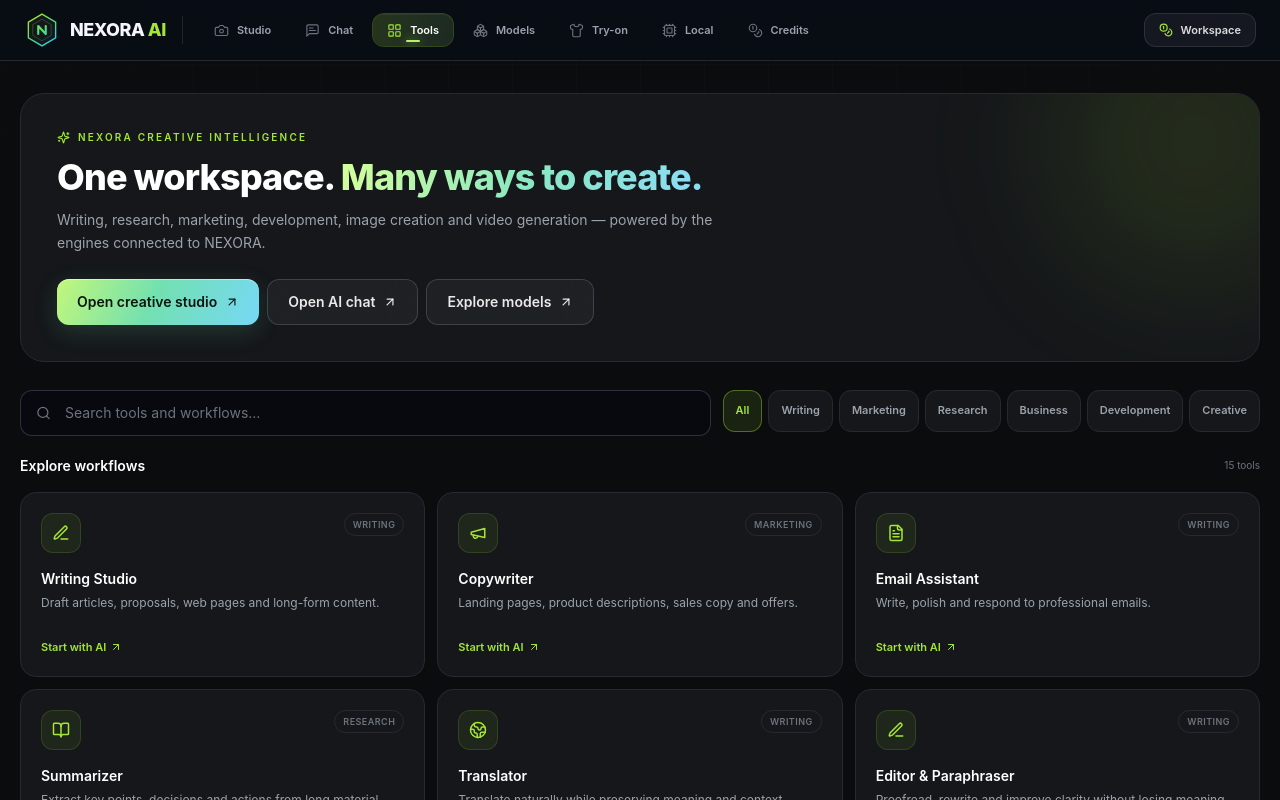
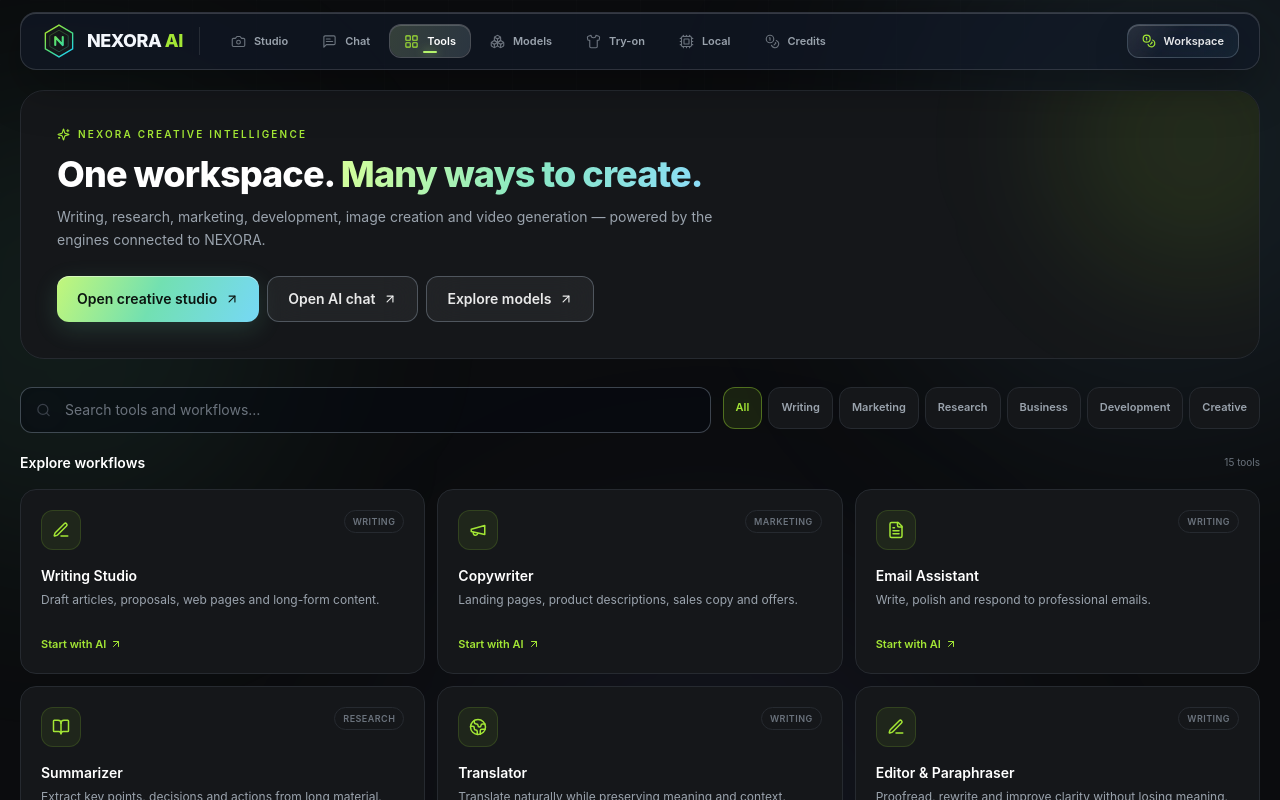
Before and after one commit to leephil1907-lab/NEXORA, a Next.js app: page /tools in a window 1280 px wide. Shown: the top 800 px of the page. Built offline with nearby package versions, Linux system fonts and the light colour scheme; no server answers.

Commit message:
Apply liquid glass design to NEXORA (#10)
* Add liquid glass visual system

* Apply liquid glass navigation

* Add ambient liquid glass lighting

```diff
--- a/src/app/globals.css
+++ b/src/app/globals.css
@@ -4,13 +4,13 @@
 
 :root {
   color-scheme: dark;
-  --bg: #080a10;
-  --bg-2: #0d111b;
-  --panel: rgba(18, 23, 36, .78);
-  --panel-2: rgba(25, 32, 49, .82);
-  --line: rgba(160, 176, 210, .13);
-  --line-strong: rgba(160, 176, 210, .24);
-  --text: #f4f6fc;
+  --bg: #070a10;
+  --bg-2: #0c111b;
+  --panel: rgba(20, 27, 42, .54);
+  --panel-2: rgba(27, 36, 54, .64);
+  --line: rgba(190, 211, 239, .16);
+  --line-strong: rgba(205, 224, 246, .27);
+  --text: #f4f7fc;
   --muted: #a3aec4;
   --dim: #6f7b94;
   --lime: #b5f36b;
@@ -24,17 +24,13 @@
 * { box-sizing: border-box; }
 html { scroll-behavior: smooth; scroll-padding-top: 88px; }
 body {
-  margin: 0;
-  min-height: 100vh;
+  margin: 0; min-height: 100vh;
   background:
-    radial-gradient(ellipse at 12% -10%, rgba(104, 129, 203, .16), transparent 38%),
-    radial-gradient(ellipse at 90% 4%, rgba(73, 181, 166, .10), transparent 34%),
-    var(--bg);
-  color: var(--text);
-  font-family: var(--font-sans);
-  -webkit-font-smoothing: antialiased;
-  text-rendering: optimizeLegibility;
-  overflow-x: hidden;
+    radial-gradient(ellipse at 12% -10%, rgba(104, 129, 203, .19), transparent 38%),
+    radial-gradient(ellipse at 90% 4%, rgba(73, 181, 166, .14), transparent 34%),
+    radial-gradient(ellipse at 50% 100%, rgba(104, 125, 190, .08), transparent 48%), var(--bg);
+  color: var(--text); font-family: var(--font-sans);
+  -webkit-font-smoothing: antialiased; text-rendering: optimizeLegibility; overflow-x: hidden;
 }
 ::selection { background: rgba(181, 243, 107, .28); color: #fff; }
 ::-webkit-scrollbar { width: 9px; height: 9px; }
@@ -49,114 +45,100 @@ img, video { max-width: 100%; display: block; }
 
 @layer components {
   .site-container { @apply mx-auto w-full max-w-[1200px] px-5 md:px-8; }
-  .glass {
-    background: linear-gradient(145deg, rgba(27, 34, 51, .82), rgba(13, 17, 28, .86));
-    border: 1px solid var(--line);
-    border-radius: 18px;
-    box-shadow: 0 18px 55px rgba(0,0,0,.22), inset 0 1px 0 rgba(255,255,255,.045);
-    backdrop-filter: blur(22px);
+  /* Liquid glass: translucent depth, a soft specular edge and restrained color refraction. */
+  .glass, .glass-strong {
+    position: relative; isolation: isolate; overflow: hidden;
+    background:
+      radial-gradient(120% 90% at 0% 0%, rgba(255,255,255,.105), transparent 48%),
+      radial-gradient(90% 100% at 100% 100%, rgba(118,216,246,.075), transparent 52%),
+      linear-gradient(145deg, rgba(31, 42, 62, .66), rgba(10, 15, 26, .72));
+    border: 1px solid rgba(207, 226, 249, .17);
+    border-radius: 22px;
+    box-shadow: 0 22px 65px rgba(0,0,0,.28), inset 0 1px 0 rgba(255,255,255,.17), inset 0 -1px 0 rgba(255,255,255,.035);
+    -webkit-backdrop-filter: blur(28px) saturate(155%);
+    backdrop-filter: blur(28px) saturate(155%);
+  }
+  .glass::before, .glass-strong::before {
+    content: ""; position: absolute; inset: 0; border-radius: inherit; pointer-events: none; z-index: -1;
+    background: linear-gradient(125deg, rgba(255,255,255,.12), transparent 22%, transparent 68%, rgba(118,216,246,.055));
+    opacity: .8;
+  }
+  .glass::after, .glass-strong::after {
+    content: ""; position: absolute; left: 8%; right: 8%; top: 0; height: 1px; pointer-events: none;
+    background: linear-gradient(90deg, transparent, rgba(255,255,255,.48), rgba(180,226,255,.22), transparent);
   }
   .glass-strong {
-    background: linear-gradient(145deg, rgba(27, 34, 51, .88), rgba(13, 17, 28, .92));
-    border: 1px solid var(--line-strong);
-    border-radius: 20px;
-    box-shadow: 0 22px 70px rgba(0,0,0,.27), inset 0 1px 0 rgba(255,255,255,.06);
-    backdrop-filter: blur(26px);
+    background:
+      radial-gradient(110% 85% at 0% 0%, rgba(255,255,255,.14), transparent 50%),
+      radial-gradient(80% 90% at 100% 100%, rgba(118,216,246,.10), transparent 55%),
+      linear-gradient(145deg, rgba(34, 47, 69, .78), rgba(12, 18, 30, .84));
+    border-color: rgba(215, 232, 250, .23);
+    box-shadow: 0 26px 80px rgba(0,0,0,.34), inset 0 1px 0 rgba(255,255,255,.2), inset 0 -1px 0 rgba(255,255,255,.05);
+    -webkit-backdrop-filter: blur(34px) saturate(170%);
+    backdrop-filter: blur(34px) saturate(170%);
+  }
+  .liquid-surface {
+    position: relative; isolation: isolate; overflow: hidden;
+    background: linear-gradient(135deg, rgba(255,255,255,.105), rgba(255,255,255,.025) 42%, rgba(118,216,246,.055));
+    border: 1px solid rgba(215,232,250,.2);
+    box-shadow: inset 0 1px 0 rgba(255,255,255,.2), 0 12px 36px rgba(0,0,0,.18);
+    -webkit-backdrop-filter: blur(22px) saturate(160%); backdrop-filter: blur(22px) saturate(160%);
   }
   .gradient-text { background: var(--grad-text); -webkit-background-clip: text; background-clip: text; color: transparent; }
   .eyebrow { @apply inline-flex items-center gap-2.5 text-[10px] font-semibold uppercase tracking-[.2em] text-lime; }
   .eyebrow-line { @apply h-px w-7 bg-gradient-to-r from-lime to-transparent; }
   .btn { @apply inline-flex items-center justify-center gap-2 rounded-xl font-semibold transition-all duration-200 select-none; }
-  .btn-primary {
-    @apply btn px-5 py-3 text-sm text-[#0b1510];
-    background: var(--grad);
-    box-shadow: 0 7px 24px rgba(114, 224, 177, .16), inset 0 1px 0 rgba(255,255,255,.45);
-  }
+  .btn-primary { @apply btn px-5 py-3 text-sm text-[#0b1510]; background: var(--grad); box-shadow: 0 7px 24px rgba(114,224,177,.16), inset 0 1px 0 rgba(255,255,255,.45); }
   .btn-primary:hover { filter: brightness(1.06); transform: translateY(-1px); box-shadow: 0 10px 30px rgba(114,224,177,.22); }
   .btn-primary:active { transform: translateY(0); }
   .btn-primary:disabled { opacity: .45; cursor: not-allowed; transform: none; filter: none; box-shadow: none; }
-  .btn-secondary {
-    @apply btn px-5 py-3 text-sm text-white/90;
-    background: rgba(255,255,255,.045);
-    border: 1px solid var(--line-strong);
-    backdrop-filter: blur(14px);
-  }
-  .btn-secondary:hover { border-color: rgba(118,216,246,.38); background: rgba(255,255,255,.075); }
+  .btn-secondary { @apply btn px-5 py-3 text-sm text-white/90; background: rgba(255,255,255,.055); border: 1px solid var(--line-strong); -webkit-backdrop-filter: blur(18px); backdrop-filter: blur(18px); }
+  .btn-secondary:hover { border-color: rgba(118,216,246,.38); background: rgba(255,255,255,.095); }
   .btn-secondary:disabled { opacity: .45; cursor: not-allowed; }
   .btn-ghost { @apply btn px-3 py-2 text-sm text-muted; }
   .btn-ghost:hover { @apply text-white; background: rgba(255,255,255,.06); }
-  .pill { @apply inline-flex items-center gap-2 rounded-full border px-3 py-1.5 text-[10px] font-medium tracking-wide text-muted; background: rgba(255,255,255,.035); border-color: var(--line); }
+  .pill { @apply inline-flex items-center gap-2 rounded-full border px-3 py-1.5 text-[10px] font-medium tracking-wide text-muted; background: rgba(255,255,255,.045); border-color: var(--line); -webkit-backdrop-filter: blur(14px); backdrop-filter: blur(14px); }
   .pill-live { @apply pill; border-color: rgba(114,224,177,.3); color: #9cf0c7; background: rgba(114,224,177,.08); }
   .dot-live { @apply h-1.5 w-1.5 rounded-full bg-mint; box-shadow: 0 0 9px rgba(126,226,184,.65); animation: pulseSoft 2.2s ease-in-out infinite; }
-  .field {
-    @apply w-full rounded-xl px-4 py-3 text-sm text-white placeholder:text-dim outline-none transition-all duration-150;
-    background: rgba(5, 9, 17, .62);
-    border: 1px solid var(--line-strong);
-  }
+  .field { @apply w-full rounded-xl px-4 py-3 text-sm text-white placeholder:text-dim outline-none transition-all duration-150; background: rgba(5,9,17,.48); border: 1px solid var(--line-strong); -webkit-backdrop-filter: blur(14px); backdrop-filter: blur(14px); }
   .field:hover { border-color: rgba(160,176,210,.34); }
   .field:focus { border-color: rgba(118,216,246,.58); box-shadow: 0 0 0 3px rgba(118,216,246,.10); }
   .card-hover { @apply transition-all duration-200; }
-  .card-hover:hover { border-color: rgba(181,243,107,.28); background: rgba(30,39,58,.84); transform: translateY(-2px); }
+  .card-hover:hover { border-color: rgba(181,243,107,.28); background: rgba(30,39,58,.72); transform: translateY(-2px); }
   .divider { @apply h-px w-full; background: var(--line); }
 }
 @layer utilities {
-  .grid-lines {
-    background-image: linear-gradient(rgba(255,255,255,.025) 1px, transparent 1px), linear-gradient(90deg, rgba(255,255,255,.025) 1px, transparent 1px);
-    background-size: 64px 64px;
-    mask-image: radial-gradient(ellipse 90% 70% at 50% 0%, black 18%, transparent 78%);
-    -webkit-mask-image: radial-gradient(ellipse 90% 70% at 50% 0%, black 18%, transparent 78%);
-  }
+  .grid-lines { background-image: linear-gradient(rgba(255,255,255,.025) 1px, transparent 1px), linear-gradient(90deg, rgba(255,255,255,.025) 1px, transparent 1px); background-size: 64px 64px; mask-image: radial-gradient(ellipse 90% 70% at 50% 0%, black 18%, transparent 78%); -webkit-mask-image: radial-gradient(ellipse 90% 70% at 50% 0%, black 18%, transparent 78%); }
   .text-shadow-glow { text-shadow: 0 0 34px rgba(181,243,107,.16); }
   .reveal-pending { opacity: 0; transform: translateY(18px); transition: opacity .65s cubic-bezier(.22,1,.36,1), transform .65s cubic-bezier(.22,1,.36,1); transition-delay: var(--reveal-delay,0ms); }
   .reveal-pending.is-visible { opacity: 1; transform: translateY(0); }
   .scrollbar-none::-webkit-scrollbar { display: none; }
   .scrollbar-none { scrollbar-width: none; }
 }
+@keyframes nexora-page-enter { from { opacity: 0; transform: translate3d(0,12px,0) scale(.995); filter: blur(5px); } to { opacity: 1; transform: translate3d(0,0,0) scale(1); filter: blur(0); } }
+@keyframes nexora-soft-glow { 0%,100% { box-shadow: 0 0 0 0 rgba(181,243,107,0); } 50% { box-shadow: 0 0 0 5px rgba(181,243,107,.055); } }
+@keyframes nexora-orbit { from { transform: rotate(0deg); } to { transform: rotate(360deg); } }
+@keyframes liquid-drift { 0%,100% { transform: translate3d(0,0,0) scale(1); } 50% { transform: translate3d(18px,-14px,0) scale(1.06); } }
+.page-enter { animation: nexora-page-enter .48s cubic-bezier(.2,.75,.25,1) both; }
+.motion-card { transition: transform .28s cubic-bezier(.2,.75,.25,1), border-color .25s ease, background-color .25s ease, box-shadow .28s ease; will-change: transform; }
+.motion-card:hover { transform: translateY(-4px); border-color: rgba(181,243,107,.28); box-shadow: 0 16px 38px rgba(0,0,0,.22); }
+.motion-icon { transition: transform .28s cubic-bezier(.2,.75,.25,1), color .2s ease, filter .2s ease; }
+.group:hover .motion-icon { transform: translateY(-2px) scale(1.08); filter: drop-shadow(0 0 8px rgba(181,243,107,.22)); }
+.nav-link { position: relative; isolation: isolate; overflow: hidden; }
+.nav-link::before { content: ""; position: absolute; inset: 0; z-index: -1; border-radius: inherit; background: linear-gradient(110deg, rgba(181,243,107,.10), rgba(118,216,246,.06)); opacity: 0; transform: scale(.94); transition: opacity .22s ease, transform .28s cubic-bezier(.2,.75,.25,1); }
+.nav-link:hover::before, .nav-link[aria-current="page"]::before { opacity: 1; transform: scale(1); }
+.nav-link[aria-current="page"]::after { content: ""; position: absolute; bottom: 4px; left: 50%; width: 14px; height: 2px; border-radius: 999px; background: var(--lime); transform: translateX(-50%); box-shadow: 0 0 10px rgba(181,243,107,.65); }
+.interactive-surface { transition: border-color .2s ease, background .2s ease, transform .2s ease, box-shadow .2s ease; }
+.interactive-surface:hover { border-color: rgba(118,216,246,.28); }
+.interactive-surface:active { transform: scale(.985); }
 @media (prefers-reduced-motion: reduce) {
   html { scroll-behavior: auto; }
   *, *::before, *::after { scroll-behavior: auto !important; animation-duration: .01ms !important; animation-iteration-count: 1 !important; transition-duration: .01ms !important; }
   .reveal-pending { opacity: 1; transform: none; transition: none; }
-}
-
-
-/* Motion language: quick, tactile transitions with accessible reduced-motion support. */
-@keyframes nexora-page-enter {
-  from { opacity: 0; transform: translate3d(0, 12px, 0) scale(.995); filter: blur(5px); }
-  to { opacity: 1; transform: translate3d(0, 0, 0) scale(1); filter: blur(0); }
-}
-@keyframes nexora-soft-glow {
-  0%, 100% { box-shadow: 0 0 0 0 rgba(181,243,107,0); }
-  50% { box-shadow: 0 0 0 5px rgba(181,243,107,.055); }
-}
-@keyframes nexora-orbit {
-  from { transform: rotate(0deg); }
-  to { transform: rotate(360deg); }
-}
-.page-enter { animation: nexora-page-enter .48s cubic-bezier(.2,.75,.25,1) both; }
-.motion-card {
-  transition: transform .28s cubic-bezier(.2,.75,.25,1), border-color .25s ease, background-color .25s ease, box-shadow .28s ease;
-  will-change: transform;
-}
-.motion-card:hover { transform: translateY(-4px); border-color: rgba(181,243,107,.28); box-shadow: 0 16px 38px rgba(0,0,0,.22); }
-.motion-icon { transition: transform .28s cubic-bezier(.2,.75,.25,1), color .2s ease, filter .2s ease; }
-.group:hover .motion-icon { transform: translateY(-2px) scale(1.08); filter: drop-shadow(0 0 8px rgba(181,243,107,.22)); }
-.nav-link { position: relative; isolation: isolate; overflow: hidden; }
-.nav-link::before {
-  content: ""; position: absolute; inset: 0; z-index: -1; border-radius: inherit;
-  background: linear-gradient(110deg, rgba(181,243,107,.10), rgba(118,216,246,.06));
-  opacity: 0; transform: scale(.94); transition: opacity .22s ease, transform .28s cubic-bezier(.2,.75,.25,1);
-}
-.nav-link:hover::before, .nav-link[aria-current="page"]::before { opacity: 1; transform: scale(1); }
-.nav-link[aria-current="page"]::after {
-  content: ""; position: absolute; bottom: 4px; left: 50%; width: 14px; height: 2px;
-  border-radius: 999px; background: var(--lime); transform: translateX(-50%);
-  box-shadow: 0 0 10px rgba(181,243,107,.65);
-}
-.interactive-surface { transition: border-color .2s ease, background .2s ease, transform .2s ease, box-shadow .2s ease; }
-.interactive-surface:hover { border-color: rgba(118,216,246,.28); }
-.interactive-surface:active { transform: scale(.985); }
-@media (prefers-reduced-motion: reduce) {
   .page-enter { animation: none; }
   .motion-card, .motion-icon, .nav-link::before, .interactive-surface { transition: none !important; }
   .motion-card:hover, .interactive-surface:active { transform: none; }
 }
+@media (max-width: 640px) {
+  .glass, .glass-strong { border-radius: 18px; }
+}
--- a/src/app/layout.tsx
+++ b/src/app/layout.tsx
@@ -9,10 +9,10 @@ export const metadata: Metadata = {
   description:
     "NEXORA is a cloud image and video creation studio for photorealistic imagery and cinematic motion. Real model inference, auditable jobs, private libraries and transparent credit accounting.",
   applicationName: "NEXORA",
-  keywords: ["AI image generation", "AI video generation", "image to video", "Wan", "LTX-Video", "FLUX", "photorealistic", "cinematic AI", "generative media"],
+  keywords: ["AI image generation", "AI video generation", "image to video", "Wan", "LTX-Video", "FLUX", "photorealistic", "cinematic", "generative media"],
   openGraph: {
-    title: "NEXORA — Real AI Image & Video Studio",
-    description: "Photorealistic images. Cinematic video. Real model inference with auditable jobs and honest status, end to end.",
+    title: "NEXORA — Image & Video Studio",
+    description: "Photorealistic images. Cinematic video. Real model inference with auditable jobs and transparent credit accounting.",
     type: "website"
   }
 };
@@ -21,10 +21,12 @@ export default function RootLayout({ children }: Readonly<{ children: React.Reac
   return (
     <html lang="en">
       <body className="font-sans antialiased">
-        {/* Tool-interface background: flat charcoal + faint grid */}
-        <div aria-hidden className="fixed inset-0 z-0 overflow-hidden">
+        <div aria-hidden className="pointer-events-none fixed inset-0 z-0 overflow-hidden">
           <div className="absolute inset-0 bg-ink" />
-          <div className="absolute inset-0 grid-lines opacity-60" />
+          <div className="absolute inset-0 grid-lines opacity-50" />
+          <div className="absolute -left-40 top-24 h-[28rem] w-[28rem] rounded-full bg-emerald-300/[.075] blur-[110px]" />
+          <div className="absolute -right-40 top-[-8rem] h-[34rem] w-[34rem] rounded-full bg-sky-300/[.09] blur-[125px]" />
+          <div className="absolute bottom-[-18rem] left-[35%] h-[32rem] w-[32rem] rounded-full bg-indigo-400/[.07] blur-[130px]" />
         </div>
         <div className="relative z-10">{children}</div>
       </body>
--- a/src/components/site/navbar.tsx
+++ b/src/components/site/navbar.tsx
@@ -18,8 +18,8 @@ const LINKS = [
 export function Navbar() {
   const pathname = usePathname();
   return (
-    <header className="sticky top-0 z-40 border-b border-line bg-[#090d16]/75 backdrop-blur-2xl">
-      <div className="mx-auto flex max-w-[1500px] items-center gap-4 px-4 py-3 sm:px-6">
+    <header className="sticky top-3 z-40 mx-3 rounded-2xl border border-white/[.13] bg-[#111a29]/65 shadow-[0_16px_50px_rgba(0,0,0,.28),inset_0_1px_0_rgba(255,255,255,.16)] backdrop-blur-2xl backdrop-saturate-150 sm:mx-5">
+      <div className="mx-auto flex max-w-[1500px] items-center gap-3 px-3 py-2.5 sm:gap-4 sm:px-5">
         <Link href="/" className="flex shrink-0 items-center rounded-xl" aria-label="NEXORA home">
           <Logo />
         </Link>
@@ -29,14 +29,14 @@ export function Navbar() {
             const active = pathname === link.href || (link.href !== "/" && pathname.startsWith(link.href));
             return (
               <Link key={link.href} href={link.href} aria-current={active ? "page" : undefined}
-                className={`nav-link group flex shrink-0 items-center gap-2 rounded-xl border px-3 py-2 text-[11px] font-semibold transition-all duration-300 sm:px-3.5 ${active ? "border-lime/20 bg-lime/[.09] text-white shadow-[inset_0_1px_0_rgba(255,255,255,.05)]" : "border-transparent text-muted hover:border-white/10 hover:bg-white/[.045] hover:text-white"}`}>
+                className={`nav-link group flex shrink-0 items-center gap-2 rounded-xl border px-3 py-2 text-[11px] font-semibold transition-all duration-300 sm:px-3.5 ${active ? "border-white/[.16] bg-white/[.10] text-white shadow-[inset_0_1px_0_rgba(255,255,255,.18)]" : "border-transparent text-muted hover:border-white/10 hover:bg-white/[.055] hover:text-white"}`}>
                 <link.icon size={15} strokeWidth={1.8} aria-hidden="true" className={`motion-icon ${active ? "text-lime" : "text-dim group-hover:text-white"}`} />
                 <span>{link.label}</span>
               </Link>
             );
           })}
         </nav>
-        <Link href="/studio" className="hidden shrink-0 items-center gap-2 rounded-xl border border-white/10 bg-white/[.055] px-3.5 py-2 text-[11px] font-semibold text-white/85 transition hover:border-lime/25 hover:bg-white/[.08] sm:inline-flex">
+        <Link href="/studio" className="liquid-surface hidden shrink-0 items-center gap-2 rounded-xl px-3.5 py-2 text-[11px] font-semibold text-white/90 transition hover:border-lime/30 hover:bg-white/[.12] sm:inline-flex">
           <Coins size={14} className="motion-icon text-lime" /> Workspace
         </Link>
       </div>
```
